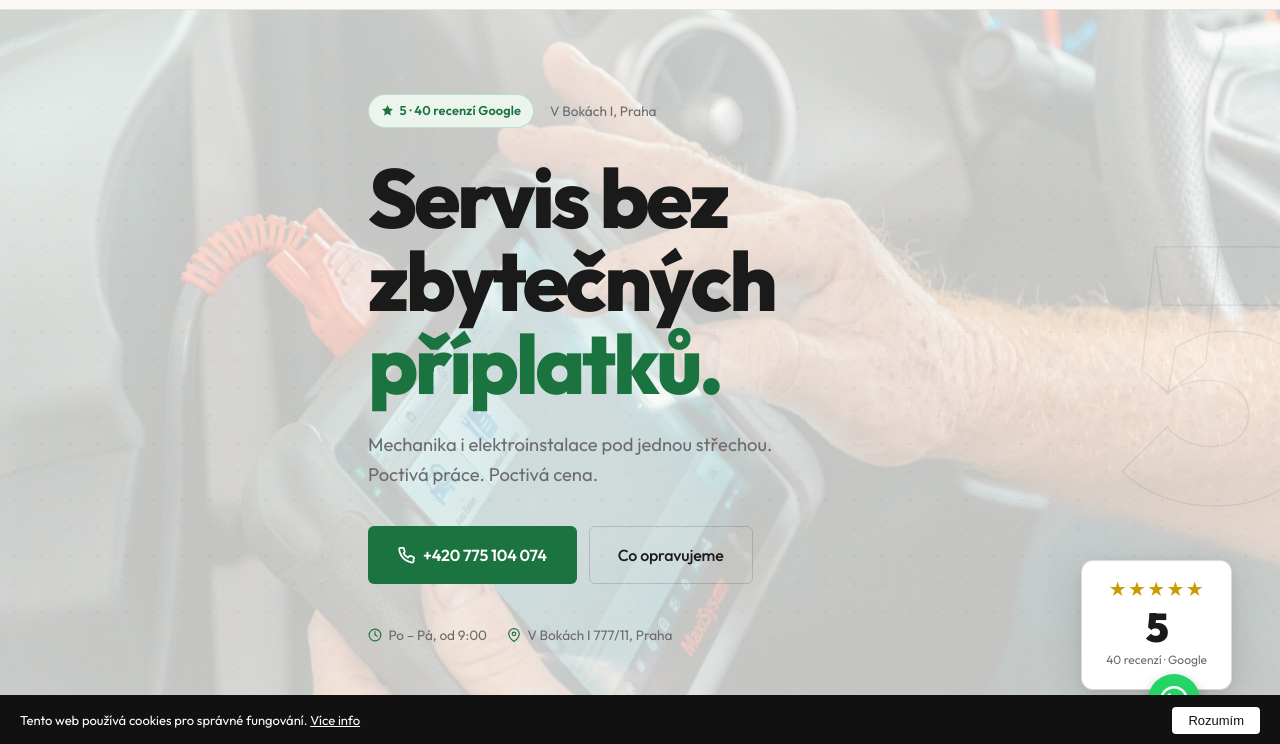
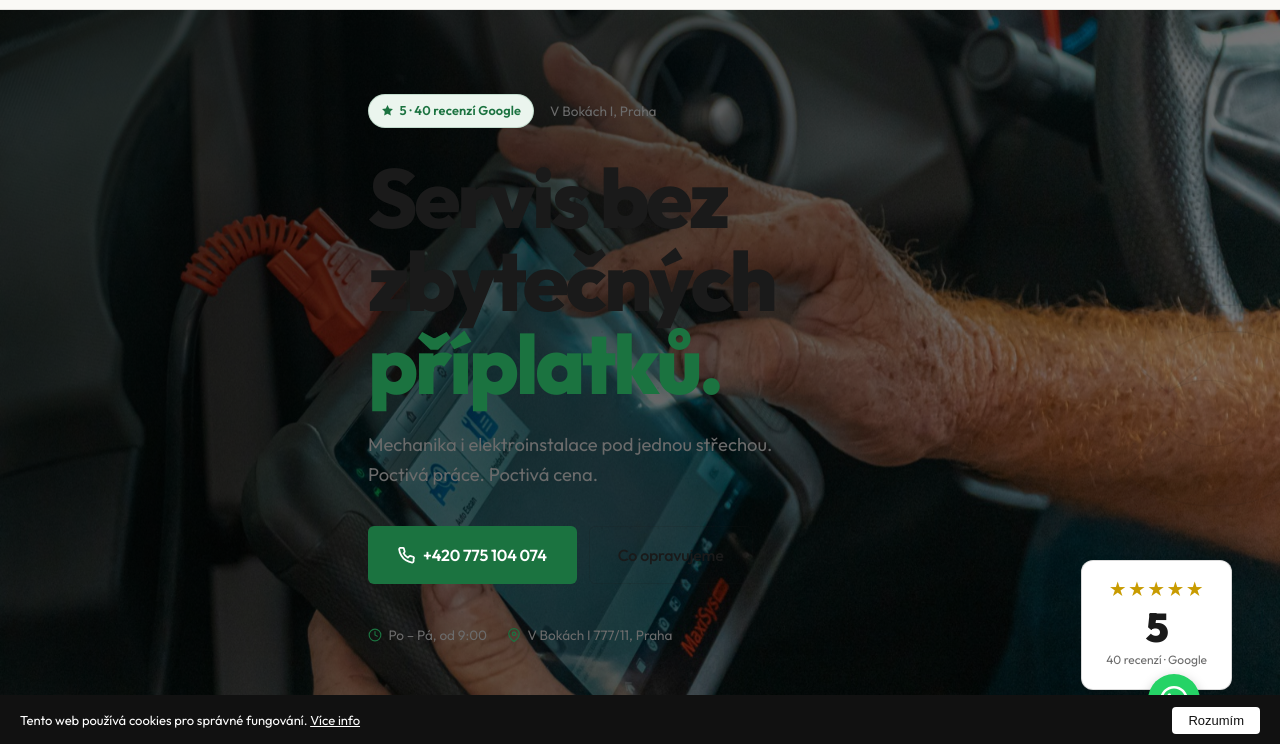
Before and after one commit to Aldocooek/autoelektrika-autoservis-praha, a website: page index.html in a window 1280 px wide. Shown: the part 54-798 px from the top of the page. Drawn offline with Linux system fonts and the light colour scheme.

Commit message:
Make hero photo full-screen with dark overlay for readability

```diff
--- a/index.html
+++ b/index.html
@@ -107,6 +107,7 @@
   <!-- ─────────────── HERO ─────────────── -->
   <section class="hero" aria-labelledby="hero-h1">
     <img src="images/hero.jpg" alt="" class="hero-bg-photo" aria-hidden="true">
+    <div class="hero-bg-overlay" aria-hidden="true"></div>
     <!-- Massive background score number — the design story -->
     <div class="hero-bg-score" aria-hidden="true">5</div>
     <!-- Dot grid texture -->
--- a/style.css
+++ b/style.css
@@ -310,7 +310,6 @@ body {
 }
 
 /* ─── HERO ───────────────────────────────────────────────── */
-
     .hero-bg-photo {
       position: absolute;
       inset: 0;
@@ -319,9 +318,21 @@ body {
       object-fit: cover;
       object-position: center 30%;
       z-index: 0;
-  opacity: 0.22;
+      opacity: 1;
       pointer-events: none;
       user-select: none;
+    }
+    .hero-bg-overlay {
+      position: absolute;
+      inset: 0;
+      z-index: 1;
+      background: linear-gradient(
+        135deg,
+        rgba(0,0,0,0.82) 0%,
+        rgba(0,0,0,0.6) 50%,
+        rgba(0,0,0,0.4) 100%
+      );
+      pointer-events: none;
     }
 
 .hero {
@@ -330,7 +341,7 @@ body {
   display: flex;
   align-items: center;
   overflow: hidden;
-  background-color: var(--bg);
+  background: transparent;
 }
 
 /* THE MASSIVE 5.0 — the bold design choice */
```
Lines whose indentation alone changed are shown as unchanged.
